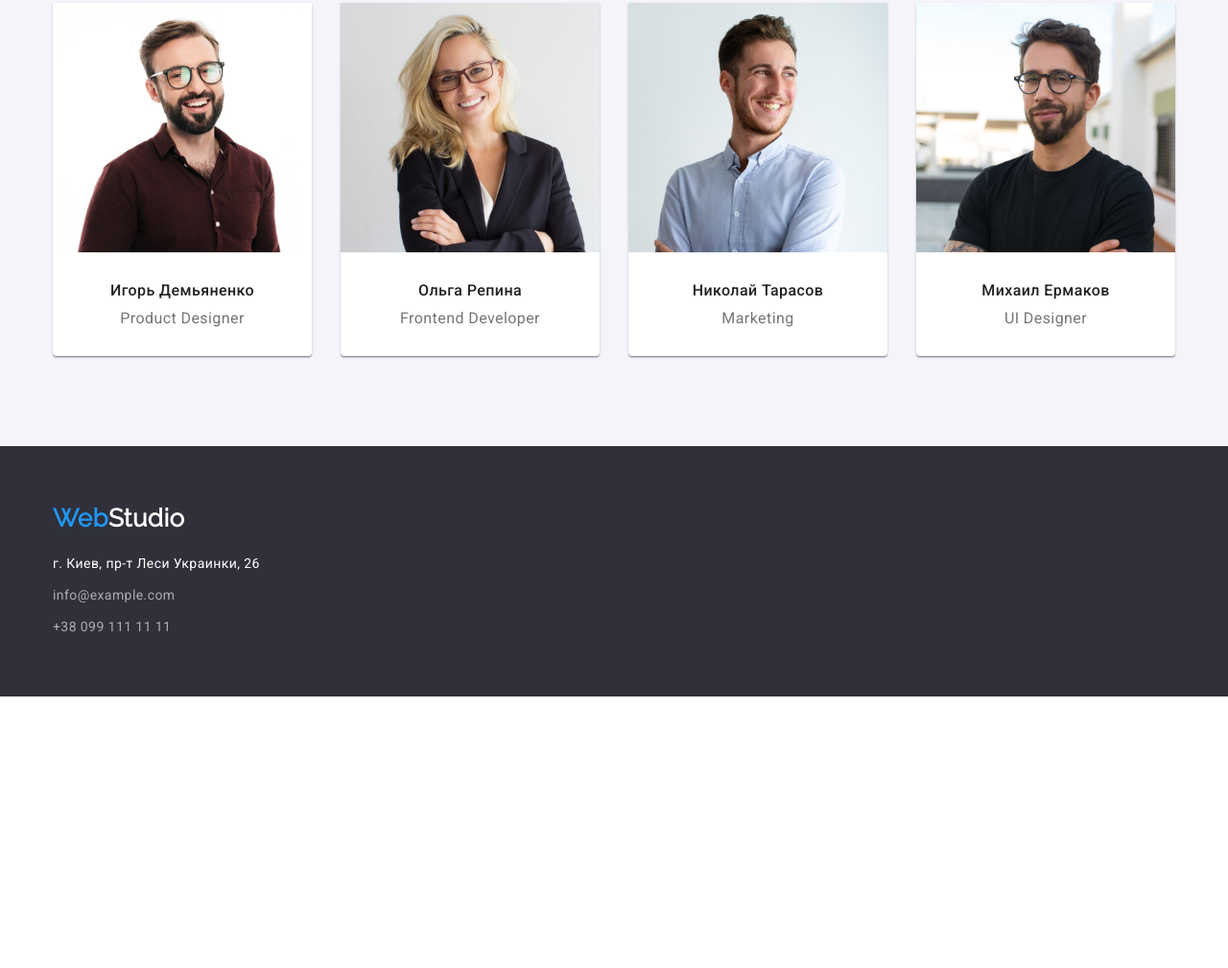
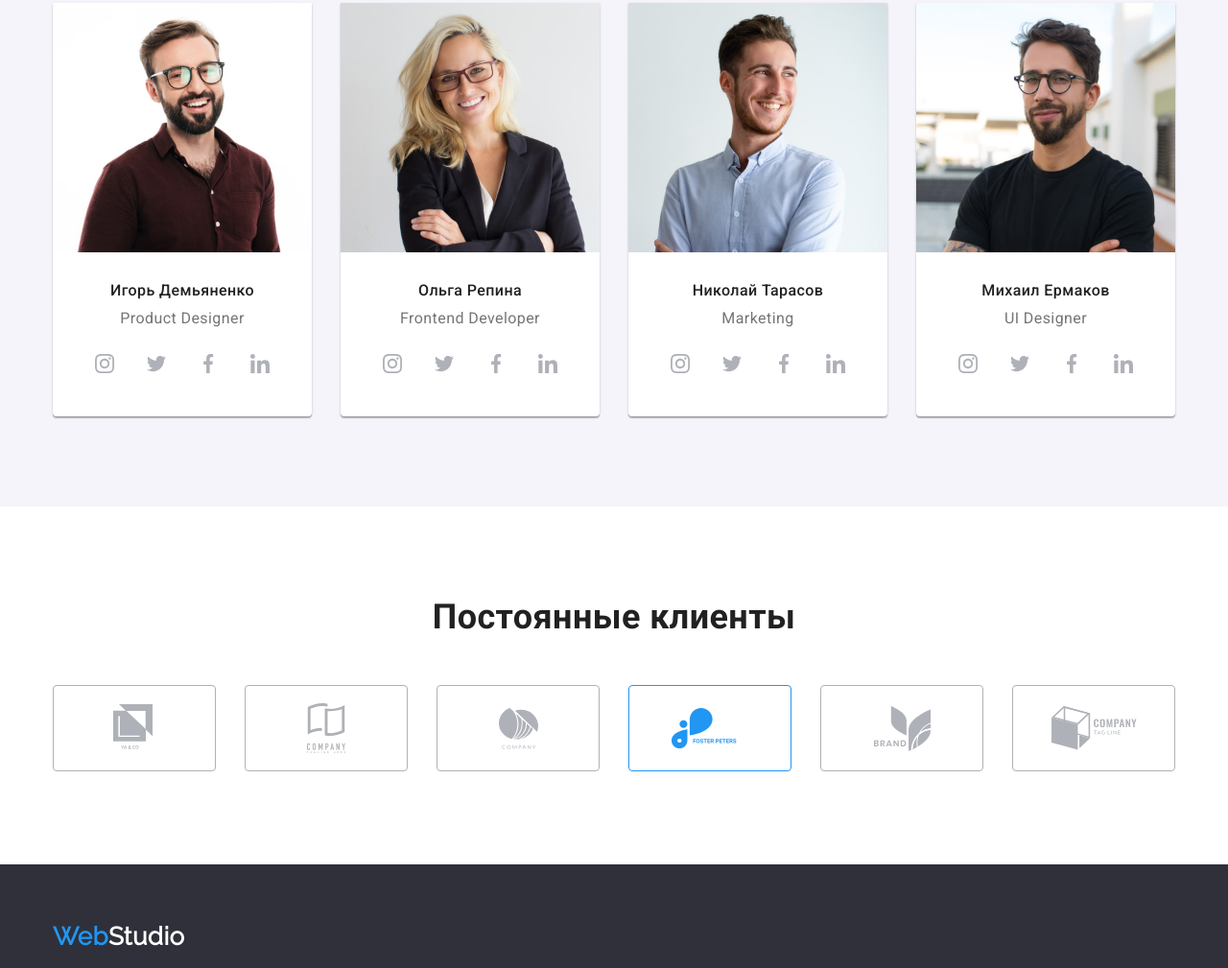
Before and after one commit to dzhafarovm/goit-markup-hw-04, a plain HTML site: page index.html in a window 1280 px wide. Shown: the part 1786-2795 px from the top of the page at 96% size. Before the commit the page ends 2512 px from the top, so only its background shows below. Drawn offline with nearby package versions, Linux system fonts and the light colour scheme.

Commit message:
Фиксит баги

```diff
--- a/css/style.css
+++ b/css/style.css
@@ -73,10 +73,6 @@ img {
   align-items: center;
 }
 
-.page-cont {
-  justify-content: space-between;
-}
-
 /* Лого */
 .logo {
   color: var(--black-color);
@@ -125,30 +121,13 @@ img {
 
 /* Ссылки на почту и телефон */
 .adr-nav {
-  display: inline-flex;
+  display: flex;
+  margin-left: auto;
   align-items: center;
 }
 
 .adr-nav .item + .item {
   margin-left: 50px;
-}
-
-.icon-envelope::before {
-  display: inline-block;
-  content: '';
-  margin-right: 10px;
-  background-image: url(../images/envelope.svg);
-  width: 16px;
-  height: 12px;
-}
-
-.icon-smartphone::before {
-  display: inline-block;
-  content: '';
-  margin-right: 10px;
-  background-image: url(../images/smartphone.svg);
-  width: 10px;
-  height: 16px;
 }
 
 .adr-nav .link {
@@ -160,6 +139,27 @@ img {
   font-weight: 500;
   line-height: 1.15;
   letter-spacing: 0.02em;
+}
+
+.adr-nav .link::before {
+  display: inline-block;
+  content: '';
+  width: 16px;
+  height: 16px;
+
+  background-repeat: no-repeat;
+  background-position: center;
+  margin-right: 10px;
+}
+
+.icon-envelope::before {
+  background-image: url(../images/envelope.svg);
+  background-size: 16px 12px;
+}
+
+.icon-smartphone::before {
+  background-image: url(../images/smartphone.svg);
+  background-size: 10px 16px;
 }
 
 /* Герой */
@@ -283,7 +283,8 @@ img {
 }
 
 .work-section .title,
-.team-section .title {
+.team-section .title,
+.clients-section .title {
   margin-top: 0;
   margin-bottom: 50px;
 
@@ -305,7 +306,7 @@ img {
   display: flex;
 }
 
-.team .item {
+.team > .item {
   border-radius: 0px 0px 4px 4px;
   overflow: hidden;
   box-shadow: var(--box-team-shadow);
@@ -332,13 +333,98 @@ img {
 }
 
 .team .paragraph {
-  margin: 0;
+  margin-top: 0;
+  margin-bottom: 16px;
 
   color: var(--secondary-text-color);
   font-weight: 400;
   font-size: 16px;
   line-height: 1.19;
   text-align: center;
+}
+
+.icons {
+  display: flex;
+  justify-content: center;
+}
+
+.icons .item + .item {
+  margin-left: 10px;
+}
+
+.item .icon {
+  display: inline-block;
+  width: 44px;
+  height: 44px;
+  border-radius: 50%;
+  background-color: var(--white-color);
+  background-size: 20px;
+  background-repeat: no-repeat;
+  background-position: center;
+}
+
+.insta {
+  background-image: url(../images/instagram.svg);
+}
+
+.twitter {
+  background-image: url(../images/twitter.svg);
+}
+
+.facebook {
+  background-image: url(../images/facebook.svg);
+}
+
+.linkedin {
+  background-image: url(../images/linkedin.svg);
+}
+
+/* Секция "Наши клиенты" */
+.clients-section {
+  padding-top: 94px;
+  padding-bottom: 94px;
+}
+
+.client {
+  display: flex;
+  justify-content: center;
+}
+
+.client .item + .item {
+  margin-left: 30px;
+}
+
+.client .link {
+  display: inline-block;
+  width: 170px;
+  height: 90px;
+  background-color: var(--white-color);
+  background-size: contain;
+  background-position: center;
+}
+
+.comp-one {
+  background-image: url(../images/clients/Client1.svg);
+}
+
+.comp-two {
+  background-image: url(../images/clients/Client2.svg);
+}
+
+.comp-three {
+  background-image: url(../images/clients/Client3.svg);
+}
+
+.comp-four {
+  background-image: url(../images/clients/Client4.svg);
+}
+
+.comp-five {
+  background-image: url(../images/clients/Client5.svg);
+}
+
+.comp-six {
+  background-image: url(../images/clients/Client6.svg);
 }
 
 /* Подвал */
--- a/index.html
+++ b/index.html
@@ -157,6 +157,13 @@
               <div class="team-cont">
                 <h3 class="title">Игорь Демьяненко</h3>
                 <p class="paragraph">Product Designer</p>
+
+                <ul class="list icons">
+                  <li class="item"><a href="" class="icon insta"></a></li>
+                  <li class="item"><a href="" class="icon twitter"></a></li>
+                  <li class="item"><a href="" class="icon facebook"></a></li>
+                  <li class="item"><a href="" class="icon linkedin"></a></li>
+                </ul>
               </div>
             </li>
 
@@ -173,6 +180,13 @@
               <div class="team-cont">
                 <h3 class="title">Ольга Репина</h3>
                 <p class="paragraph">Frontend Developer</p>
+
+                <ul class="list icons">
+                  <li class="item"><a href="" class="icon insta"></a></li>
+                  <li class="item"><a href="" class="icon twitter"></a></li>
+                  <li class="item"><a href="" class="icon facebook"></a></li>
+                  <li class="item"><a href="" class="icon linkedin"></a></li>
+                </ul>
               </div>
             </li>
 
@@ -189,6 +203,13 @@
               <div class="team-cont">
                 <h3 class="title">Николай Тарасов</h3>
                 <p class="paragraph">Marketing</p>
+
+                <ul class="list icons">
+                  <li class="item"><a href="" class="icon insta"></a></li>
+                  <li class="item"><a href="" class="icon twitter"></a></li>
+                  <li class="item"><a href="" class="icon facebook"></a></li>
+                  <li class="item"><a href="" class="icon linkedin"></a></li>
+                </ul>
               </div>
             </li>
 
@@ -205,8 +226,29 @@
               <div class="team-cont">
                 <h3 class="title">Михаил Ермаков</h3>
                 <p class="paragraph">UI Designer</p>
+
+                <ul class="list icons">
+                  <li class="item"><a href="" class="icon insta"></a></li>
+                  <li class="item"><a href="" class="icon twitter"></a></li>
+                  <li class="item"><a href="" class="icon facebook"></a></li>
+                  <li class="item"><a href="" class="icon linkedin"></a></li>
+                </ul>
               </div>
             </li>
+          </ul>
+        </div>
+      </section>
+
+      <section class="clients-section">
+        <div class="container">
+          <h2 class="title">Постоянные клиенты</h2>
+          <ul class="list client">
+            <li class="item"><a href="" class="link comp-one"></a></li>
+            <li class="item"><a href="" class="link comp-two"></a></li>
+            <li class="item"><a href="" class="link comp-three"></a></li>
+            <li class="item"><a href="" class="link comp-four"></a></li>
+            <li class="item"><a href="" class="link comp-five"></a></li>
+            <li class="item"><a href="" class="link comp-six"></a></li>
           </ul>
         </div>
       </section>
```
Also changed, not shown: images/clients/Client1.svg (added), images/clients/Client2.svg (added), images/clients/Client3.svg (added), images/clients/Client4.svg (added), images/clients/Client5.svg (added), images/clients/Client6.svg (added), images/facebook.svg (added), images/instagram.svg (added), images/linkedin.svg (added), images/twitter.svg (added).
